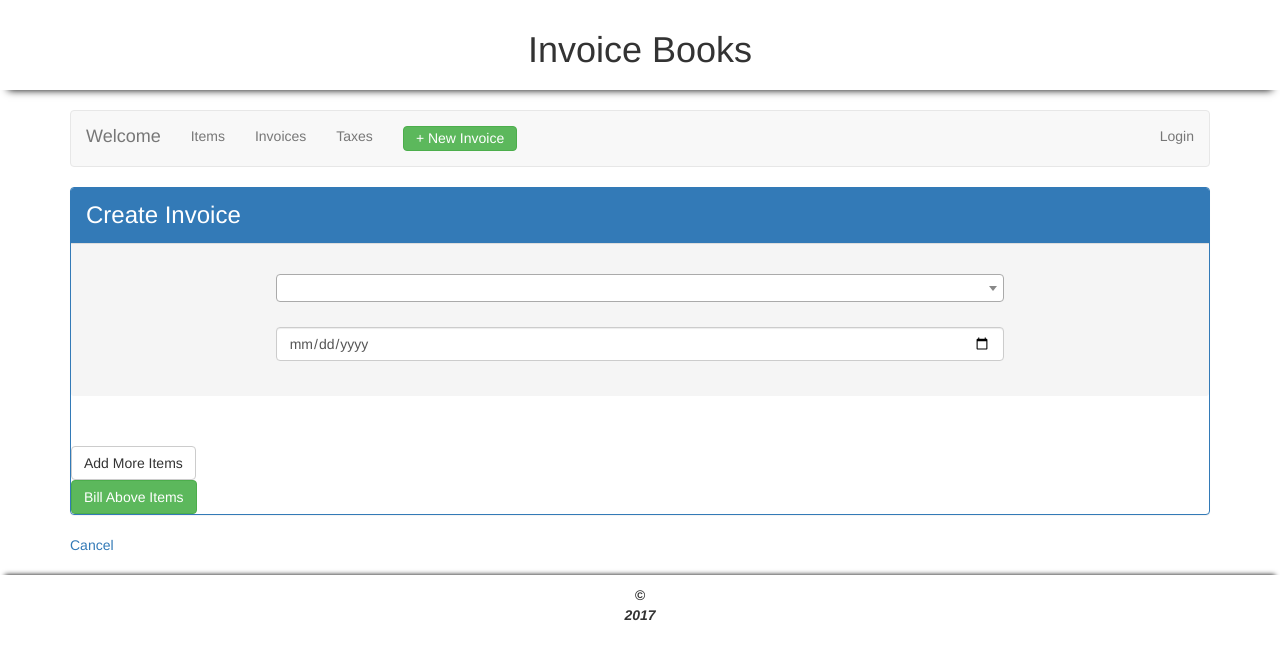
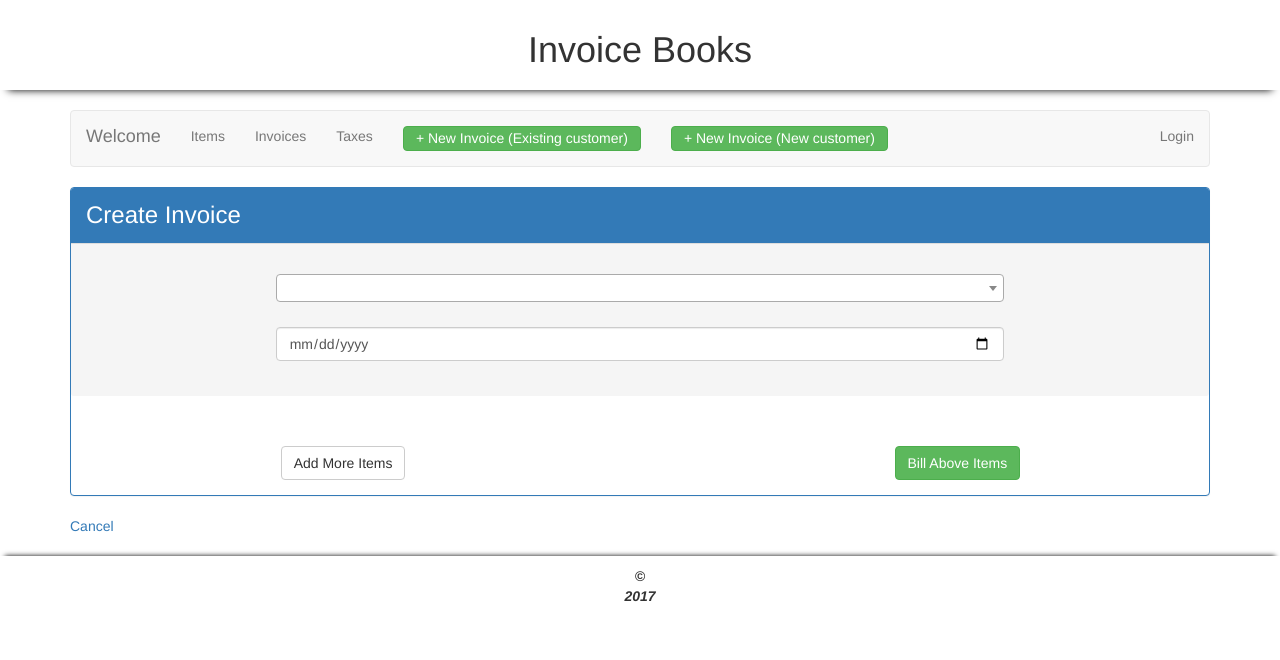
Before and after one commit to AKSoniWorld/invoice-books, a Django app: template invoice_books/templates/invoice/invoice_create.html in a window 1280 px wide. Shown: the top 660 px of the page. Run offline with Django 3.2, Linux system fonts and the light colour scheme; the template is opened without the code that fills it, so the values that code supplies are empty.

Commit message:
implement two buttons for invoice creation, style submit buttons better

```diff
--- a/invoice_books/assets/css/styles.css
+++ b/invoice_books/assets/css/styles.css
@@ -152,3 +152,11 @@ body .modal-admin {
 .non-empty {
     min-height: 15px;
 }
+
+.issue_form_actions {
+    float: left;
+}
+
+.issue_formset_submit {
+    float: right;
+}
--- a/invoice_books/templates/invoice/invoice_create.html
+++ b/invoice_books/templates/invoice/invoice_create.html
@@ -195,12 +195,16 @@
                     </div>
                 </div>
             </div>
-            <div class="clearfix">
-                <div class="issue_form_actions">
-                    <input type="button" id="js_add_item" class="btn btn-default" value="Add More Items">
-                </div>
-                <div class="issue_form_submit">
-                    <input type="submit" id="js_issue_item" class="btn btn-success" value="Bill Above Items"/>
+            <div class="form-group">
+                <div class="col-sm-offset-2 col-sm-10">
+                    <div class="clearfix">
+                        <div class="col-sm-8 issue_form_actions">
+                            <input type="button" id="js_add_item" class="btn btn-default" value="Add More Items">
+                        </div>
+                        <div class="issue_form_submit">
+                            <input type="submit" id="js_issue_item" class="btn btn-success" value="Bill Above Items"/>
+                        </div>
+                    </div>
                 </div>
             </div>
         </form>
--- a/invoice_books/templates/project/dashboard.html
+++ b/invoice_books/templates/project/dashboard.html
@@ -16,8 +16,22 @@
     <li>
         <a href={% url 'taxes:tax_list' %}>Taxes</a>
     </li>
+{#    <li class="dropdown">#}
+{#        <a href="#" class="dropdown-toggle" data-toggle="dropdown" role="button" aria-haspopup="true"#}
+{#           aria-expanded="false">+ New Invoice<span#}
+{#                class="caret"></span></a>#}
+{##}
+{#        <ul class="dropdown-menu">#}
+{#            <li><a href="{% url "customers:customer_create" %}">Existing Customer</a></li>#}
+{#            <li class="active"><a href="{% url "customers:customer_create" %}">New Customer</a></li>#}
+{#        </ul>#}
+{#    </li>#}
+
     <li>
-        <a href={% url 'customers:customer_create' %}><span class="btn btn-success navbar-btn navbar_short_btn">+ New Invoice</span></a>
+        <a href={% url 'invoices:invoice_create' %}><span class="btn btn-success navbar-btn navbar_short_btn">+ New Invoice (Existing customer)</span></a>
+    </li>
+    <li>
+        <a href={% url 'customers:customer_create' %}><span class="btn btn-success navbar-btn navbar_short_btn">+ New Invoice (New customer)</span></a>
     </li>
 </ul>
 {% endblock %}
```
